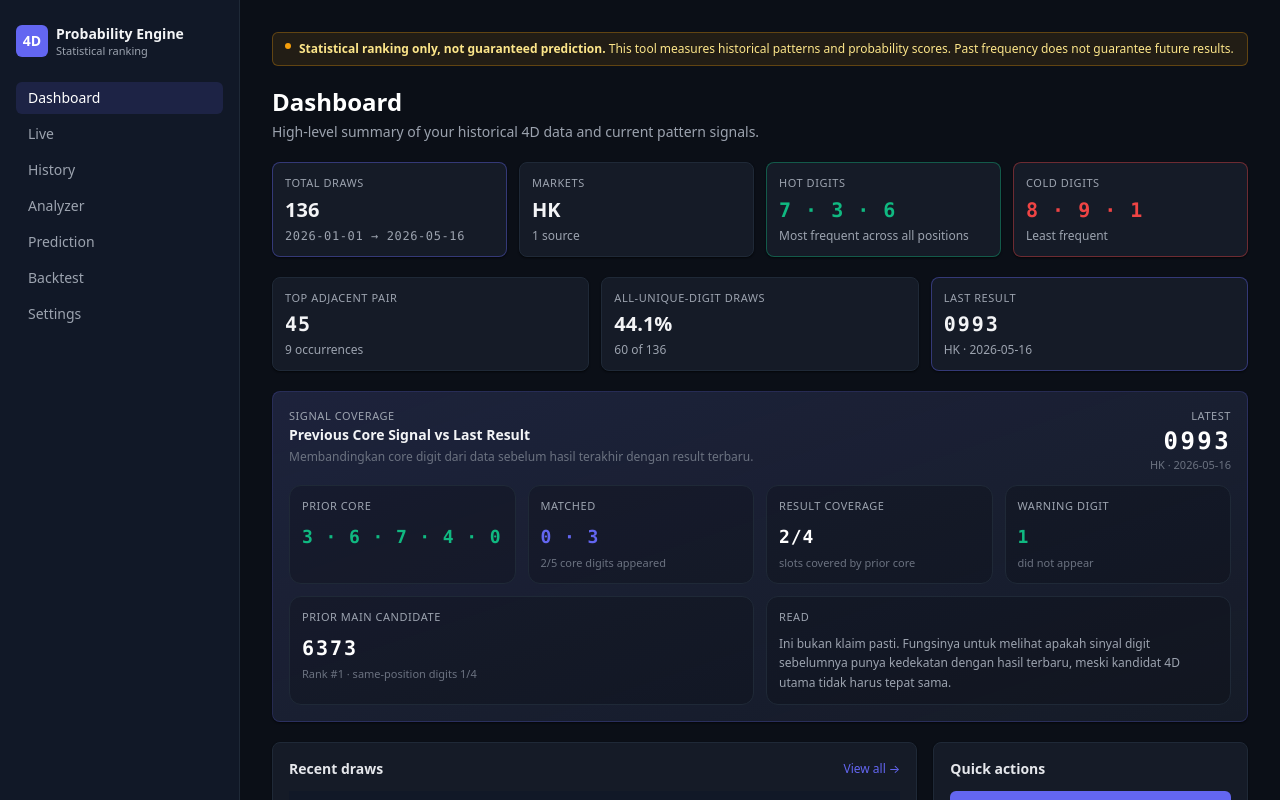
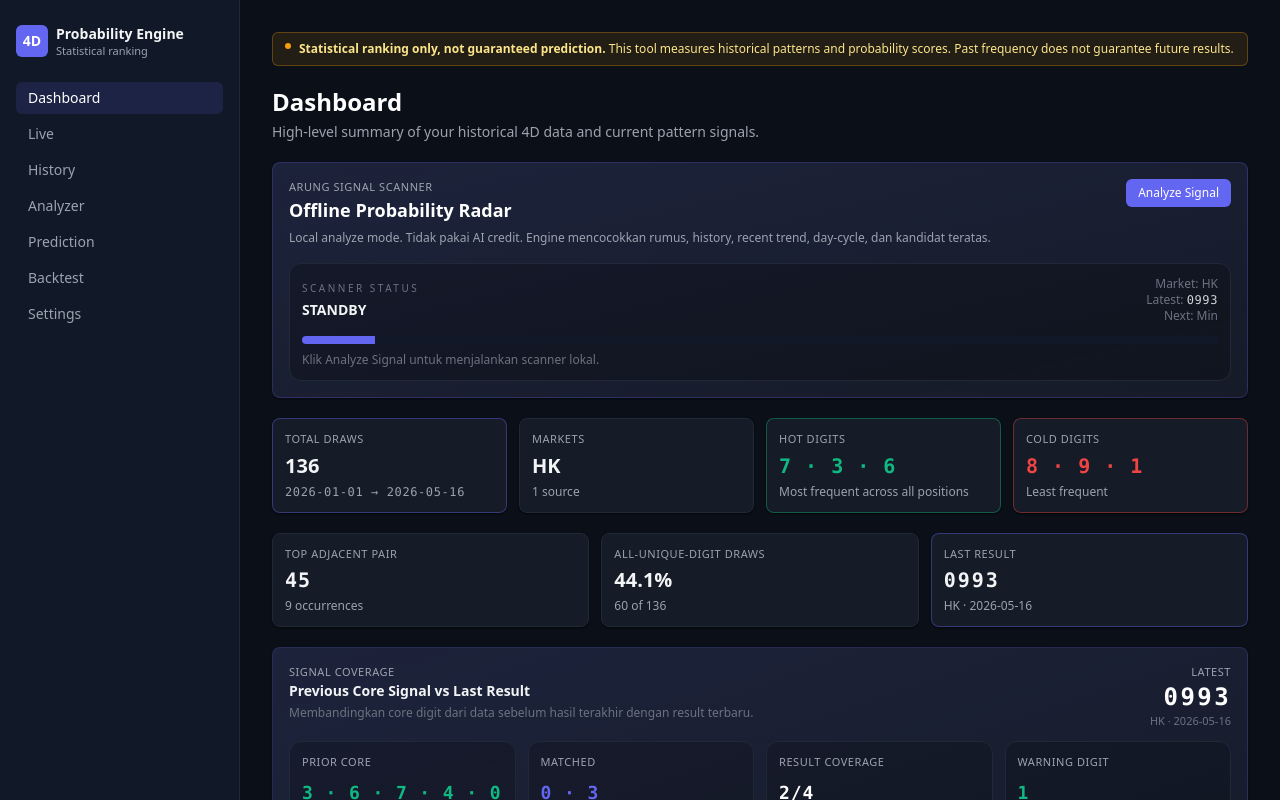
Before and after one commit to LoOp575/Togel2, a Next.js app: page / in a window 1280 px wide. Shown: the top 800 px of the page. Built offline with nearby package versions, Linux system fonts and the light colour scheme.

Commit message:
Add Arung signal scanner to dashboard

```diff
--- a/app/page.tsx
+++ b/app/page.tsx
@@ -1,14 +1,19 @@
 import Link from "next/link";
+import { ArungSignalScanner } from "@/components/ArungSignalScanner";
 import { PageHeader } from "@/components/PageHeader";
 import { StatCard } from "@/components/StatCard";
 import { analyze } from "@/lib/analyzer";
+import { buildCoreSignal } from "@/lib/coreSignal";
 import { loadHistory } from "@/lib/data";
+import { scoreAllCandidates } from "@/lib/scoring";
 import { buildSignalCoverage } from "@/lib/signalCoverage";
 
 export default function DashboardPage() {
   const history = loadHistory();
   const stats = analyze(history);
   const coverage = buildSignalCoverage(history);
+  const ranking = scoreAllCandidates(history);
+  const signal = buildCoreSignal({ history, ranked: ranking });
 
   const last = history[history.length - 1];
   const first = history[0];
@@ -31,6 +36,8 @@ export default function DashboardPage() {
         title="Dashboard"
         description="High-level summary of your historical 4D data and current pattern signals."
       />
+
+      <ArungSignalScanner signal={signal} latest={last ?? null} />
 
       <div className="grid grid-cols-2 gap-3 md:grid-cols-4">
         <StatCard
```
